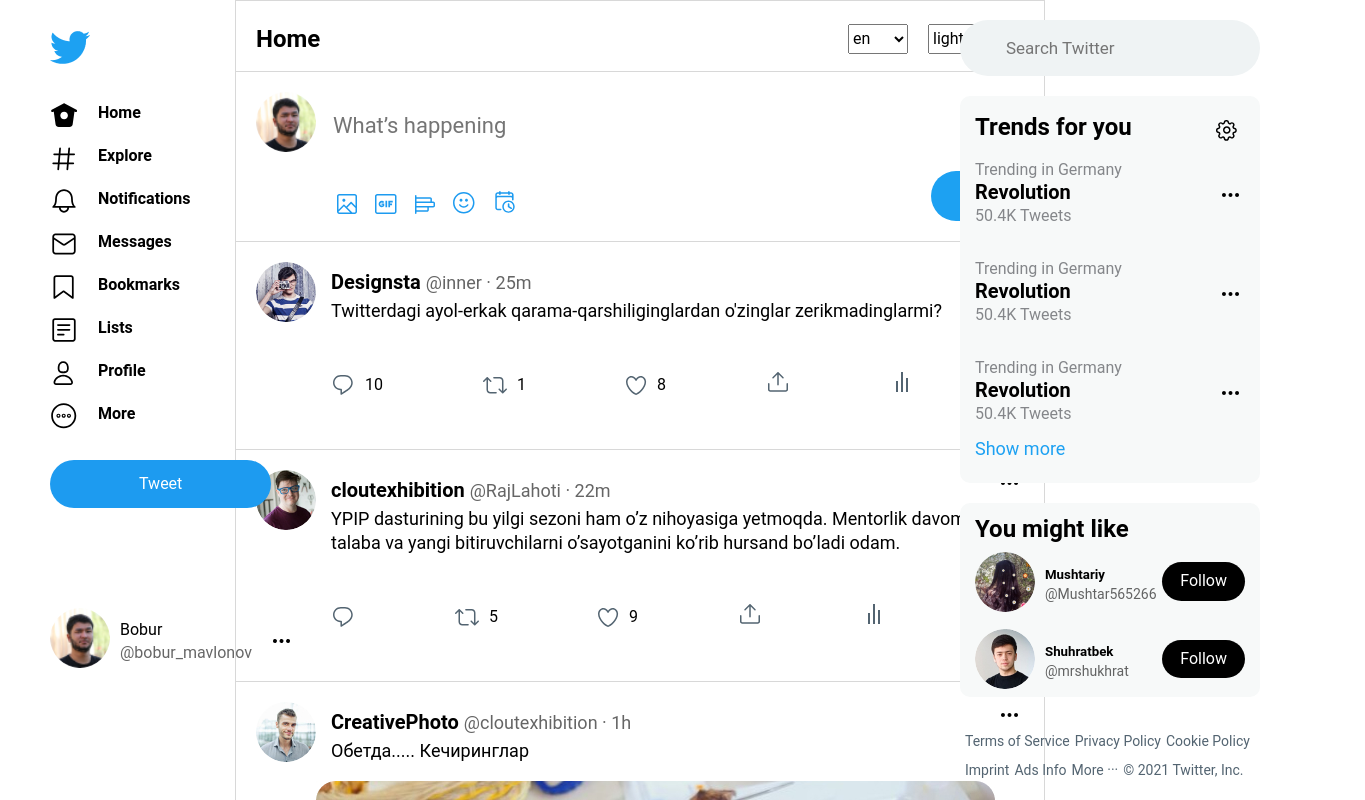
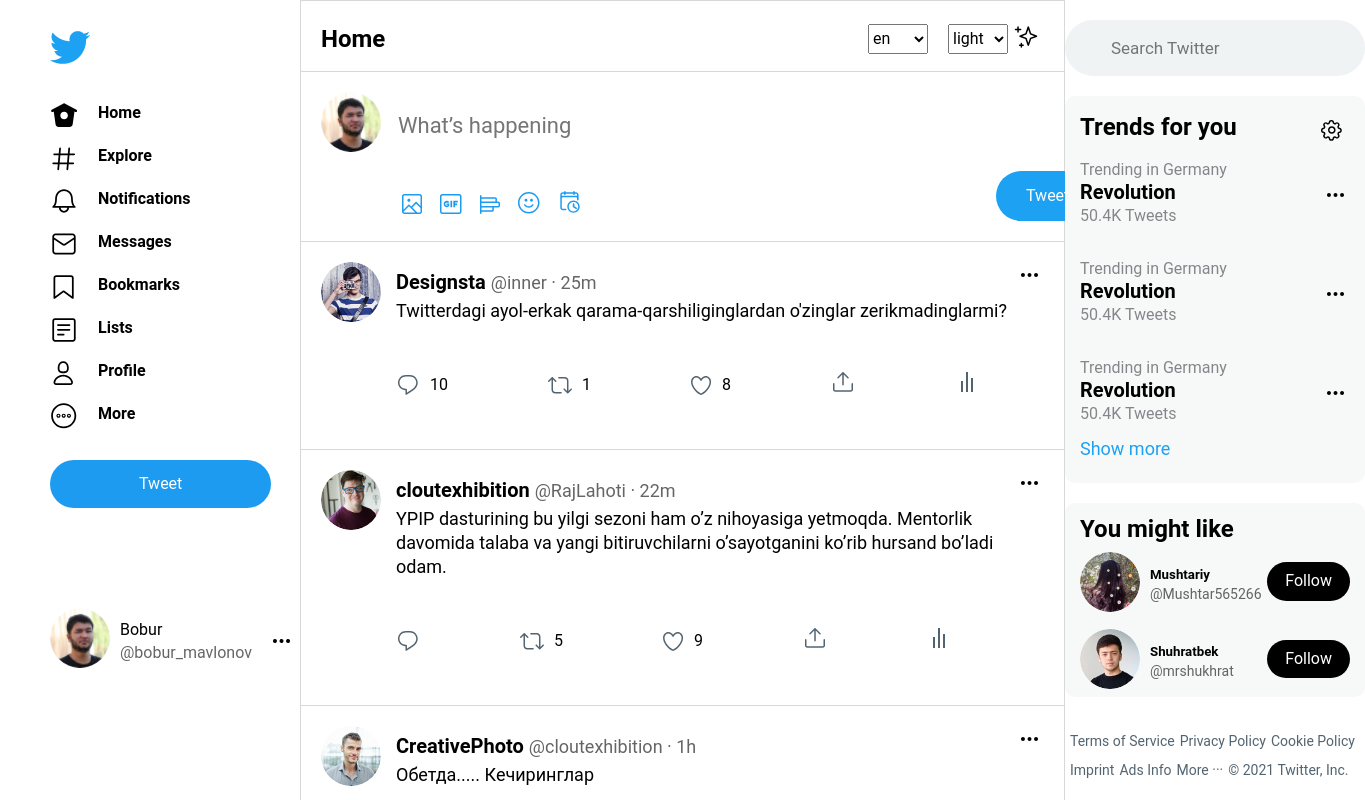
Before and after one commit to Muhammadaziz107/twitter, a React (Create React App) app: page / in a window 1280 px wide. Shown: the top 800 px of the page, 1365 px wide, since content can reach past the window. Built offline with nearby package versions, Linux system fonts and the light colour scheme.

Commit message:
remove fixed

```diff
--- a/src/Components/Footer/Footer.css
+++ b/src/Components/Footer/Footer.css
@@ -1,5 +1,5 @@
 .footer {
-  position: fixed;
+  /* position: fixed; */
   right: 0;
   margin-top: 20px;
   margin-right: 20px;
--- a/src/Components/Header/Header.css
+++ b/src/Components/Header/Header.css
@@ -1,5 +1,5 @@
 .header {
-  position: fixed;
+  /* position: fixed; */
   padding-top: 31px;
   padding-left: 50px;
   top: 0;
```
